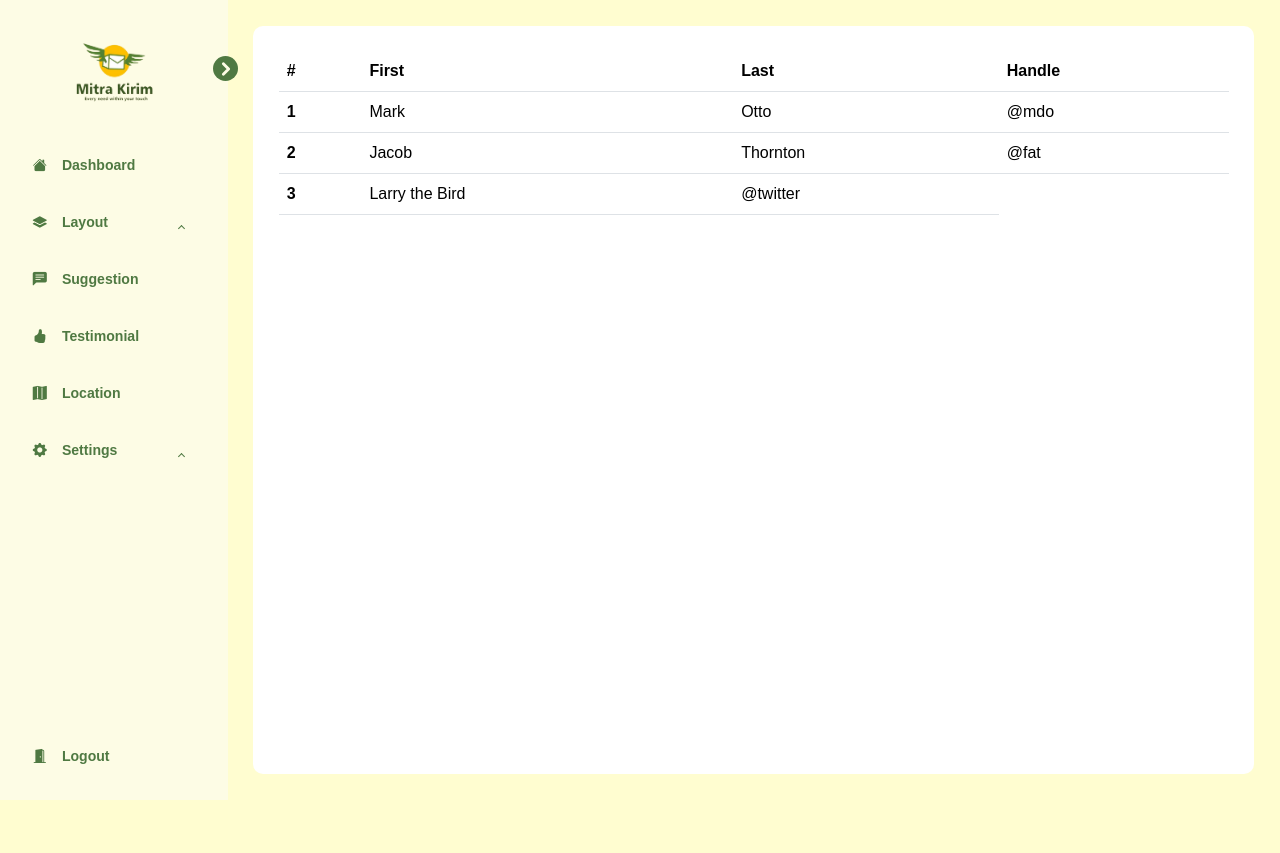
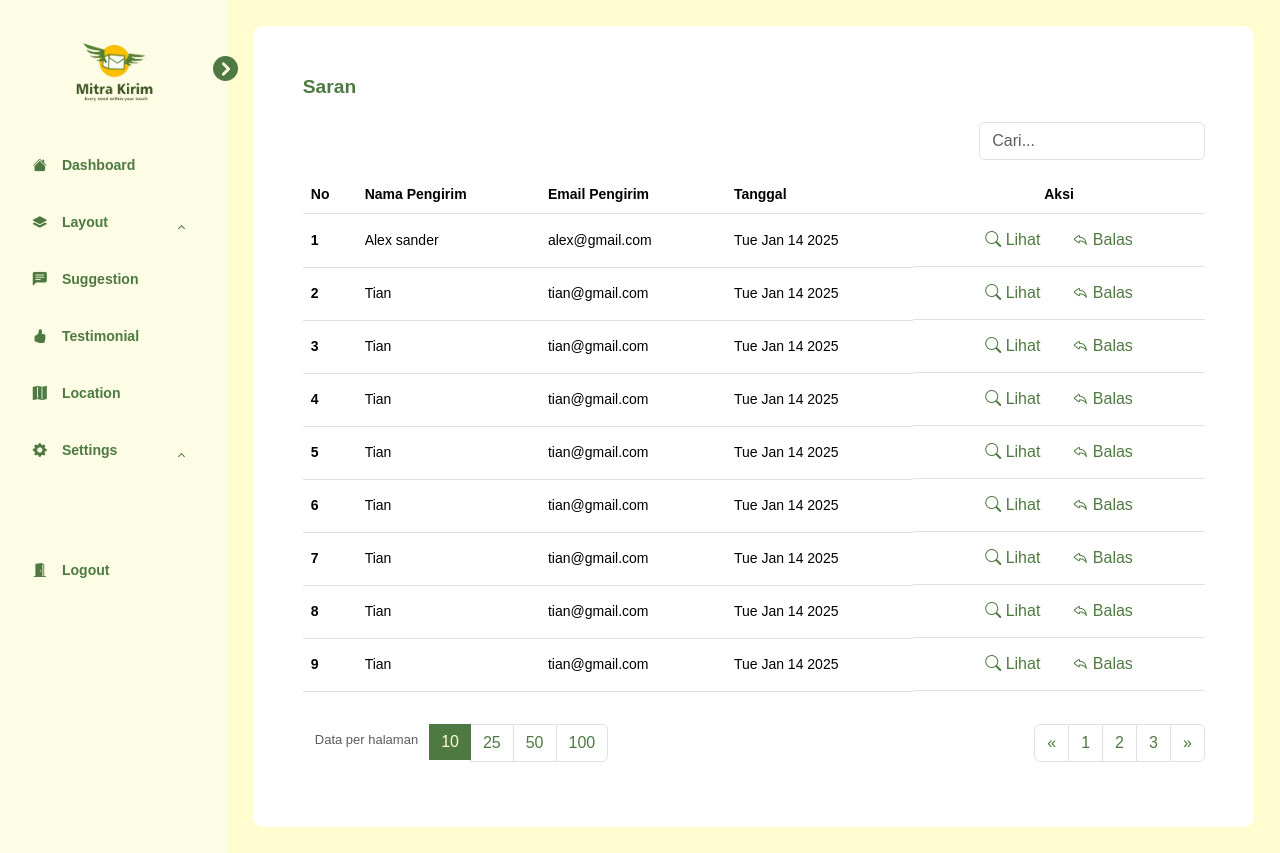
Before and after one commit to nathan-nando/mitra-kirim-fe, a Next.js app: page /admin/suggestion in a window 1280 px wide. Before the commit the page ends 800 px from the top, so only its background shows below. Built offline with nearby package versions, Linux system fonts and the light colour scheme.

Commit message:
update suggestions

```diff
--- a/src/app/admin/suggestion/page.tsx
+++ b/src/app/admin/suggestion/page.tsx
@@ -1,7 +1,168 @@
+"use client"
+
 import "./page.module.css"
-import {TableUI} from "@/components/ui/table/Table";
+import React, {useState} from "react";
+
+type Suggestion = {
+    id: string
+    name: string
+    email: string
+}
+
 export default function SuggestionAdm() {
-    return <div className={"suggestion"}>
-        <TableUI/>
+    const data: Suggestion[] = [
+        {
+            id: "a1",
+            name: "Alex sander",
+            email: "alex@gmail.com",
+        },
+        {
+            id: "t1",
+            name: "Tian",
+            email: "tian@gmail.com",
+        },
+        {
+            id: "t2",
+            name: "Tian",
+            email: "tian@gmail.com",
+        },
+        {
+            id: "1",
+            name: "Tian",
+            email: "tian@gmail.com",
+        },
+        {
+            id: "1",
+            name: "Tian",
+            email: "tian@gmail.com",
+        },
+        {
+            id: "1",
+            name: "Tian",
+            email: "tian@gmail.com",
+        },
+        {
+            id: "1",
+            name: "Tian",
+            email: "tian@gmail.com",
+        },
+        {
+            id: "1",
+            name: "Tian",
+            email: "tian@gmail.com",
+        },
+        {
+            id: "1",
+            name: "Tian",
+            email: "tian@gmail.com",
+        },
+
+    ]
+
+    const [dataFiltered, setDataFiltered] = useState(data)
+
+
+    const onSearch = (event:React.ChangeEvent<HTMLInputElement>) => {
+        const searchString: string = event.target.value || ""
+        setDataFiltered(data.filter(v => v.name.toLowerCase().includes(searchString.toLowerCase())))
+    }
+
+    return <div className={"p-4 suggestion d-flex flex-column gap-3"}>
+        <h5 className={"fw-bold"}>Saran</h5>
+        {/*<div className={"border border-1 p-4 rounded-2"}>*/}
+        {/*    <h5 className={"fw-bold"}>Filter Data</h5>*/}
+        {/*</div>*/}
+        <div className={"col-lg-12 d-flex flex-column align-items-end"}>
+            <div className="col-3">
+                <input type={"text"}
+                       name={"search"}
+                       className={"form-control"}
+                       onInput={onSearch}
+                       placeholder={"Cari..."}/>
+            </div>
+        </div>
+
+        <table className="table">
+            <thead>
+            <tr>
+                <th scope="col">No</th>
+                <th scope="col">Nama Pengirim</th>
+                <th scope="col">Email Pengirim</th>
+                <th scope="col">Tanggal</th>
+                <th scope="col" className={"text-center"}>Aksi</th>
+            </tr>
+            </thead>
+            <tbody>
+            {dataFiltered.map((v, i) => {
+                return <tr key={i}>
+                    <th>{i + 1}</th>
+                    <td>{v.name}</td>
+                    <td>{v.email}</td>
+                    <td>{new Date().toDateString()}</td>
+                    <td className={"d-flex justify-content-center flex-row gap-2"}>
+                        <button type="button" className="btn btn-outline-primary btn-link text-decoration-none"><i
+                            className={"bi bi-search"}></i> Lihat
+                        </button>
+                        <button type="button" className="btn btn-outline-primary"
+                                data-bs-toggle="modal"
+                                data-bs-target="#exampleModal">
+                            <i className={"bi bi-reply"}></i> Balas
+                        </button>
+                    </td>
+                </tr>
+            })}
+            </tbody>
+        </table>
+        <div className="d-flex flex-row justify-content-between pagination gap-5">
+            <nav aria-label="suggestion">
+                <ul className="pagination">
+                    <li className={"page-item"}><span className={"page-link border-0 text-muted"} style={{fontSize: "small"}}>Data per halaman</span></li>
+                    <li className="page-item"><a className="page-link text-foreground active" href="#">10</a></li>
+                    <li className="page-item"><a className="page-link text-foreground" href="#">25</a></li>
+                    <li className="page-item"><a className="page-link text-foreground" href="#">50</a></li>
+                    <li className="page-item"><a className="page-link text-foreground" href="#">100</a></li>
+                </ul>
+            </nav>
+            <nav aria-label="suggestion">
+                <ul className="pagination">
+                    <li className="page-item">
+                        <a className="page-link text-foreground" href="#" aria-label="Previous">
+                            <span aria-hidden="true">&laquo;</span>
+                        </a>
+                    </li>
+                    <li className="page-item"><a className="page-link text-foreground" href="#">1</a></li>
+                    <li className="page-item"><a className="page-link text-foreground" href="#">2</a></li>
+                    <li className="page-item"><a className="page-link text-foreground" href="#">3</a></li>
+                    <li className="page-item">
+                        <a className="page-link text-foreground" href="#" aria-label="Next">
+                            <span aria-hidden="true">&raquo;</span>
+                        </a>
+                    </li>
+                </ul>
+            </nav>
+        </div>
+
+
+        <div className="modal modal-lg fade"
+             id="exampleModal"
+             tabIndex={-1}
+             aria-labelledby="modalLabel"
+             aria-hidden="true">
+            <div className="modal-dialog">
+                <div className="modal-content">
+                    <div className="modal-header">
+                        <h5 className="modal-title" id="modalLabel">Balas Email</h5>
+                        <button type="button" className="btn-close" data-bs-dismiss="modal" aria-label="Close"></button>
+                    </div>
+                    <div className="modal-body">
+                        ...
+                    </div>
+                    <div className="modal-footer">
+                        <button type="button" className="btn btn-secondary" data-bs-dismiss="modal">Close</button>
+                        <button type="button" className="btn btn-primary">Save changes</button>
+                    </div>
+                </div>
+            </div>
+        </div>
     </div>
 }
--- a/src/components/navbar/navbar-admin/NavbarAdminData.ts
+++ b/src/components/navbar/navbar-admin/NavbarAdminData.ts
@@ -43,12 +43,12 @@ export const NavbarAdminData = (): NavbarType[] => {
             icon: "bi bi-gear-fill",
             children: [
                 {
-                    title: "general",
+                    title: "General",
                     link: "settings/general",
                     icon: "bi bi-map-fills"
                 },
                 {
-                    title: "account",
+                    title: "Account",
                     link: "settings/account",
                     icon: "bi bi-map-fills"
                 },
--- a/src/components/navbar/navbar-admin/navbar-admin.css
+++ b/src/components/navbar/navbar-admin/navbar-admin.css
@@ -1,4 +1,6 @@
 .sidebar {
+    position: sticky;
+    top: 0;
     background-color: var(--white);
     min-height: 100vh;
     width: 23vw;
@@ -106,7 +108,7 @@ a.sidebar-link:hover {
 }
 
 .sidebar-footer{
-    margin-top: auto;
+    margin-top: 5vw;
     /*top: 100%;*/
 }
 
--- a/src/components/ui/table/Table.tsx
+++ b/src/components/ui/table/Table.tsx
@@ -1,4 +1,11 @@
-export function TableUI() {
+type TableProps = {
+    fields: never[]
+    data: never[]
+}
+
+
+export function TableUI({fields, data}: TableProps) {
+    console.log(fields, data)
     return <table className="table">
         <thead>
         <tr>
@@ -23,7 +30,7 @@ export function TableUI() {
         </tr>
         <tr>
             <th scope="row">3</th>
-            <td >Larry the Bird</td>
+            <td>Larry the Bird</td>
             <td>@twitter</td>
         </tr>
         </tbody>
--- a/src/styles/globals.css
+++ b/src/styles/globals.css
@@ -52,6 +52,11 @@ h5 {
 
 small {
     font-size: 1vw;
+}
+
+th, td {
+    font-size: 14px;
+    vertical-align: middle;
 }
 
 .text-foreground {
@@ -156,6 +161,45 @@ blockquote span {
 }
 
 
+.btn-primary,
+.btn-primary:hover,
+.btn-primary:active,
+.btn-primary:visited,
+.btn-primary:focus{
+    background-color: var(--foreground) !important;
+    color: white;
+    border: none;
+}
+.btn-primary:hover{
+    opacity: 0.9;
+}
+.btn-primary:active{
+    opacity: 0.7;
+}
+
+.btn-outline-primary,
+.btn-outline-primary:visited,
+.btn-outline-primary:focus{
+    background-color: white ;
+    color: var(--foreground);
+    border: none;
+}
+.btn-outline-primary:hover{
+    background-color: var(--foreground) !important;
+    color: white;
+}
+.btn-outline-primary:active{
+    background-color: #4F7942;
+    color: white;
+    opacity: 0.8;
+}
+
+.active{
+    background-color: var(--foreground) !important;
+    color: var(--background) !important;
+    border: 1px var(--accent);
+}
+
 @media (max-width: 768px) {
     body {
         font-size: 17px;
```
